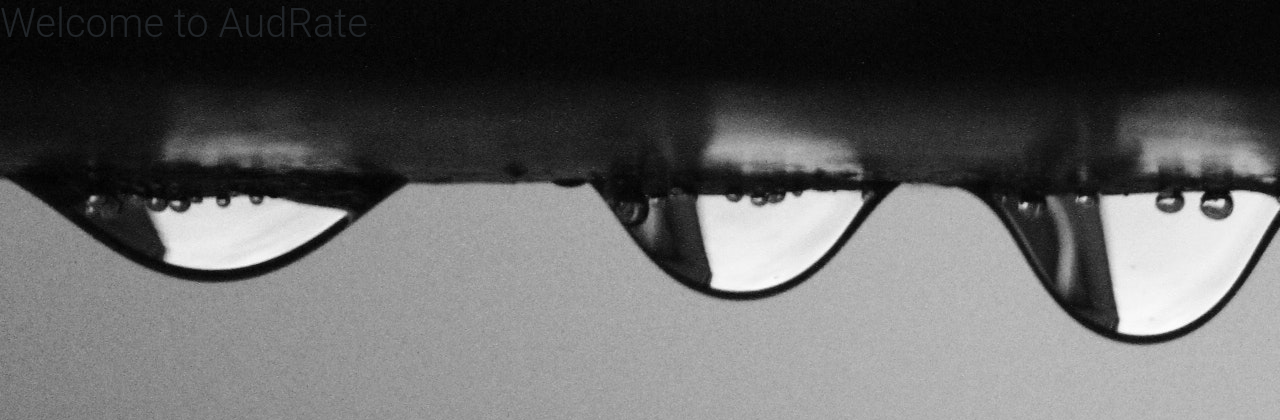
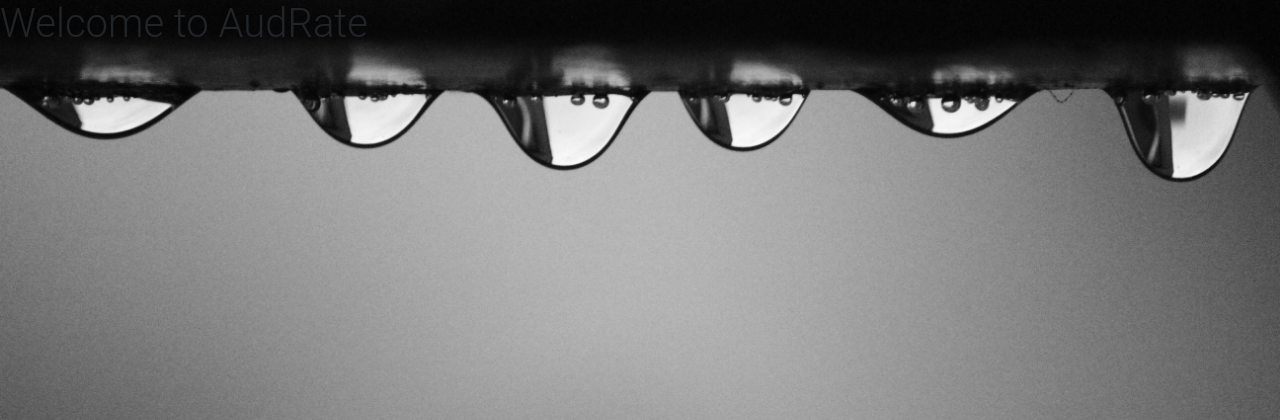
Before and after one commit to audreynjiraini/awwwards, a Django app: page / in a window 1280 px wide. Shown: the top 420 px of the page. Run offline with Django 3.2, Linux system fonts and the light colour scheme; some libraries are stand-ins or nearby versions.

Commit message:
add style and link scripts in base template

```diff
--- a/app/templates/base.html
+++ b/app/templates/base.html
@@ -21,8 +21,8 @@
 
     {% block styles %}
 
+    <link rel="stylesheet" href="/static/css/base.css">
     <link rel="stylesheet" href="https://stackpath.bootstrapcdn.com/font-awesome/4.7.0/css/font-awesome.min.css">
-    <link rel="stylesheet" href="/static/css/base.css">
     <!-- Bootstrap core CSS -->
     <link rel="stylesheet" href="https://cdnjs.cloudflare.com/ajax/libs/twitter-bootstrap/4.3.1/css/bootstrap.min.css">
     <!-- Material Design Bootstrap -->
@@ -40,6 +40,7 @@
 
     {% block scripts %}
 
+    <script src="https://ajax.googleapis.com/ajax/libs/jquery/3.4.1/jquery.min.js"></script>
     <!-- Bootstrap tooltips -->
     <script type="text/javascript" src="https://cdnjs.cloudflare.com/ajax/libs/popper.js/1.14.4/umd/popper.min.js"></script>
     <!-- Bootstrap core JavaScript -->
--- a/static/css/base.css
+++ b/static/css/base.css
@@ -1,3 +1,6 @@
 body {
     background-image: url('/background/2.jpg');
+    min-height: 100%;
+    min-width: 100%;
+    background-size:100%
 }
```
